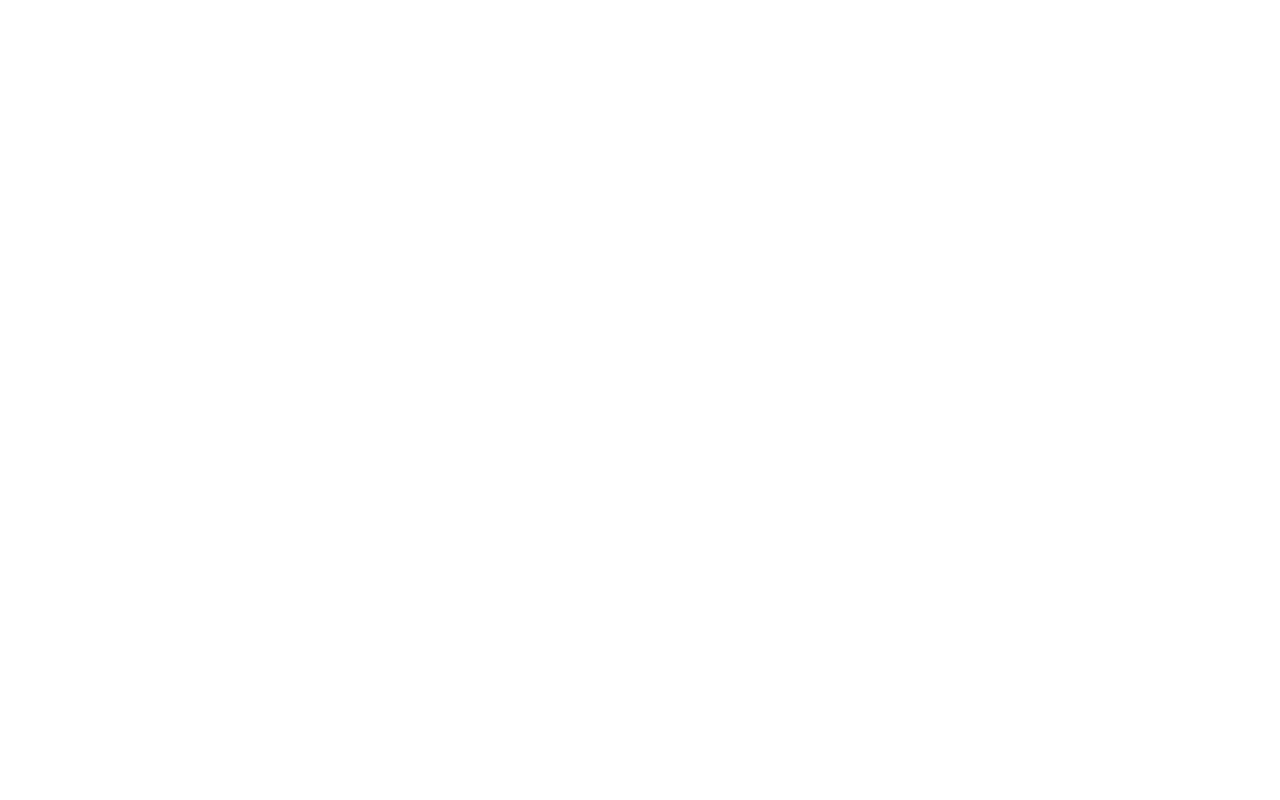
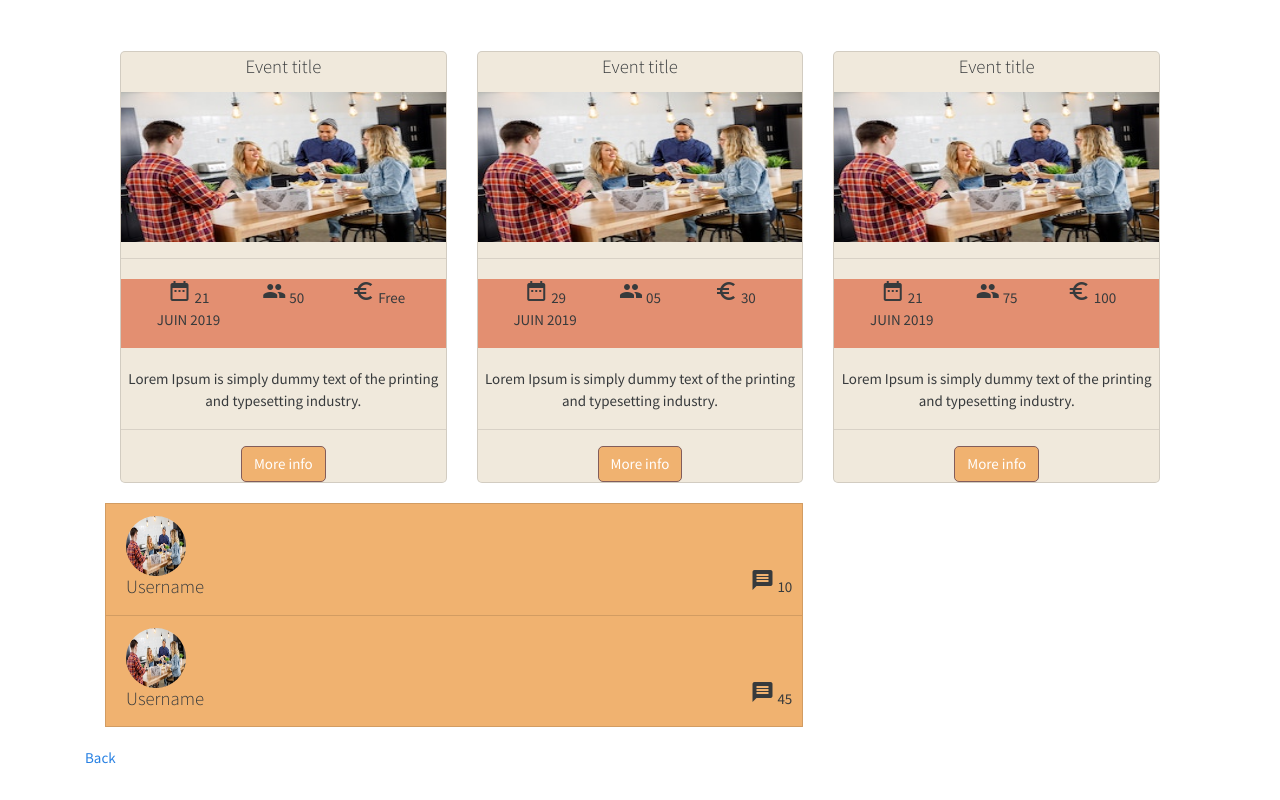
Before and after one commit to tsubakiandco/Front-Eventbrite, a plain HTML site: page cards.html in a window 1280 px wide. Drawn offline with nearby package versions, Linux system fonts and the light colour scheme.

Commit message:
upload cards and user list

```diff
--- a/cards.html
+++ b/cards.html
@@ -0,0 +1,157 @@
+<!DOCTYPE html>
+<html lang="en" dir="ltr">
+
+<head>
+  <meta charset="utf-8">
+  <title>Test Kit UI</title>
+  <link href="https://stackpath.bootstrapcdn.com/bootswatch/4.3.1/cosmo/bootstrap.min.css" rel="stylesheet" integrity="sha384-uhut8PejFZO8994oEgm/ZfAv0mW1/b83nczZzSwElbeILxwkN491YQXsCFTE6+nx" crossorigin="anonymous">
+  <link href="https://fonts.googleapis.com/css?family=Slabo+27px" rel="stylesheet">
+  <link href="https://fonts.googleapis.com/icon?family=Material+Icons" rel="stylesheet">
+  <!-- Custom styles for this template-->
+  <link href="style.css" rel="stylesheet">
+</head>
+
+<body>
+  <div class="container">
+    <div class="event-container">
+      <div class="row">
+          <div class="col-md-4">
+
+          <div class="card event-card">
+            <div class="card-header">
+              <h5 class="">Event title</h5>
+            </div>
+            <div class="card-block">
+              <div class="event-image">
+                <img src="test.jpg" alt="Event-picture">
+              </div>
+              <hr>
+              <div class="event-info">
+                <div class="row">
+                  <div class="col-4">
+                    <p><i class="material-icons">date_range</i> 21 JUIN 2019</p>
+                  </div>
+                  <div class="col-4">
+                    <p><i class="material-icons">people</i> 50</p>
+                  </div>
+
+                  <div class="col-4">
+                    <p><i class="material-icons">euro_symbol</i> Free</p>
+                  </div>
+                </div>
+              </div>
+              <p>Lorem Ipsum is simply dummy text of the printing and typesetting industry.</p>
+              <hr>
+              <div class="card-bottom">
+                <button type="button" class="btn btn-primary">More info</button>
+              </div>
+          </div>
+        </div>
+
+        </div>
+
+
+        <div class="col-md-4">
+
+          <div class="card event-card">
+            <div class="card-header">
+              <h5 class="">Event title</h5>
+            </div>
+            <div class="card-block">
+              <div class="event-image">
+                <img src="test.jpg" alt="Event-picture">
+              </div>
+              <hr>
+              <div class="event-info">
+                <div class="row">
+                  <div class="col-4">
+                    <p><i class="material-icons">date_range</i> 29 JUIN 2019</p>
+                  </div>
+                  <div class="col-4">
+                    <p><i class="material-icons">people</i> 05</p>
+                  </div>
+
+                  <div class="col-4">
+                    <p><i class="material-icons">euro_symbol</i> 30</p>
+                  </div>
+                </div>
+              </div>
+              <p>Lorem Ipsum is simply dummy text of the printing and typesetting industry.</p>
+              <hr>
+              <div class="card-bottom justify-content-center">
+                <button type="button" class="btn btn-primary">More info</button>
+              </div>
+          </div>
+        </div>
+
+      </div>
+      <div class="col-md-4">
+
+        <div class="card event-card">
+          <div class="card-header">
+            <h5 class="">Event title</h5>
+          </div>
+          <div class="card-block">
+            <div class="event-image">
+              <img src="test.jpg" alt="Event-picture">
+            </div>
+            <hr>
+            <div class="event-info">
+              <div class="row">
+                <div class="col-4">
+                  <p><i class="material-icons">date_range</i> 21 JUIN 2019</p>
+                </div>
+                <div class="col-4">
+                  <p><i class="material-icons">people</i> 75</p>
+                </div>
+
+                <div class="col-4">
+                  <p><i class="material-icons">euro_symbol</i> 100</p>
+                </div>
+              </div>
+            </div>
+            <p>Lorem Ipsum is simply dummy text of the printing and typesetting industry.</p>
+            <hr>
+            <div class="card-bottom justify-content-center">
+              <button type="button" class="btn btn-primary">More info</button>
+            </div>
+        </div>
+      </div>
+
+    </div>
+      </div>
+      <div class="row">
+
+        <div class="list-group col-8">
+          <div class="list-group-item">
+            <div class="user-profile-picture">
+              <img src="test.jpg" alt="Event-picture">
+            </div>
+              <h5 class="mb-1">Username</h5>
+              <div class="user-comments-number">
+                <p><i class="material-icons">message</i> 10</p>
+
+              </div>
+
+          </div>
+          <div class="list-group-item">
+            <div class="user-profile-picture">
+              <img src="test.jpg" alt="Event-picture">
+            </div>
+              <h5 class="mb-1">Username</h5>
+              <div class="user-comments-number">
+                <p><i class="material-icons">message</i> 45</p>
+
+              </div>
+          </div>
+
+          </div>
+
+
+
+    </div>
+    <a href="index.html">Back</a>
+  </div>
+</body>
+
+</html>
--- a/style.css
+++ b/style.css
@@ -123,3 +123,98 @@ html, body, .container {
 	background-color: #f0b270;
 }
 /*<-- END OF FORM -->*/
+
+/*<--CARD-->*/
+.row{
+margin: 20px;
+}
+.card {
+  border-radius: 5px;
+  text-align: center;
+  background-color: #f0e9dc;
+}
+ .card-header {
+  display: flex;
+  align-items: center;
+  margin: auto;
+  background-color: transparent;
+  border-bottom: none;
+  height: 40px;
+}
+.event-image img {
+  width: 100%;
+  height: 150px;
+}
+
+.event-info {
+  background-color: #E38F71;
+}
+.card-bottom{
+  text-align: center;
+  margin: auto;
+}
+
+.btn{
+  border-radius: 5px;
+  border-color:#825d5b;
+  background-color: #F0B270;
+}
+.btn:hover{
+  background-color: #E38F71 !important;
+}
+/*<--END OF CARD-->*/
+
+/*<--GOOGLE MATERIAL ICONS-->*/
+.material-icons {
+  font-family: 'Material Icons';
+  font-weight: normal;
+  font-style: normal;
+  font-size: 24px;  /* Preferred icon size */
+  display: inline-block;
+  line-height: 1;
+  text-transform: none;
+  letter-spacing: normal;
+  word-wrap: normal;
+  white-space: nowrap;
+  direction: ltr;
+
+  /* Support for all WebKit browsers. */
+  -webkit-font-smoothing: antialiased;
+  /* Support for Safari and Chrome. */
+  text-rendering: optimizeLegibility;
+
+  /* Support for Firefox. */
+  -moz-osx-font-smoothing: grayscale;
+
+  /* Support for IE. */
+  font-feature-settings: 'liga';
+}
+/*<--END OF GOOGLE MATERIAL ICONS-->*/
+
+
+/*<--LIST-->*/
+.list-group-item{
+  background-color: #F0B270;
+}
+
+.list-group-item:hover{
+  background-color: #E38F71 !important;
+}
+.user-profile-picture:before{
+
+}
+.user-profile-picture img{
+  height: 60px;
+  width: 60px;
+  border-bottom-left-radius: 50px;
+    border-bottom-right-radius: 50px;
+    border-top-left-radius: 50px;
+    border-top-right-radius: 50px;
+}
+.user-comments-number{
+  position:absolute;
+      bottom:0;
+      right:10px;
+}
+
+/*<--END OF LIST-->*/
```
Also changed, not shown: test.jpg (added).
